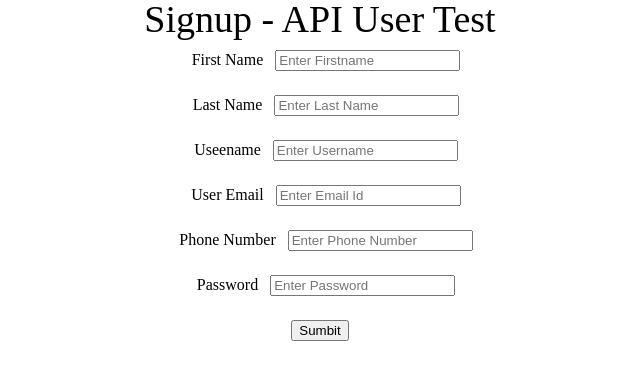
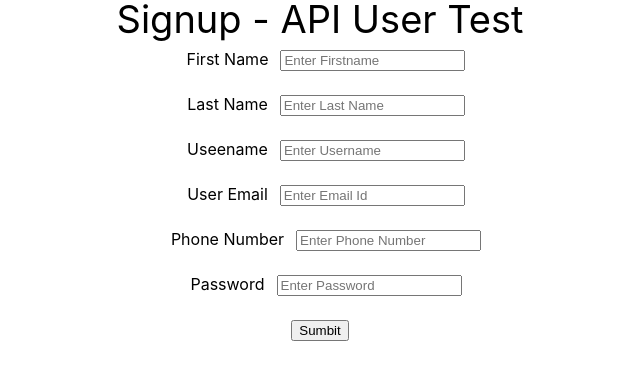
Before and after one commit to rajaovi/in-a-day, a React (Create React App) app in the folder main/: page / in a window 1280 px wide. Shown: the top 380 px of the page, without its empty margins (320-960 px from the left). Built offline with nearby package versions, Linux system fonts and the light colour scheme; no server answers.

Commit message:
Sign Up Changes

```diff
--- a/main/src/index.css
+++ b/main/src/index.css
@@ -1,3 +1,6 @@
+@import './styles/_reset.scss';
+@import './styles/_common.scss';
+
 body {
   margin: 0;
   font-family: -apple-system, BlinkMacSystemFont, 'Segoe UI', 'Roboto', 'Oxygen',
--- a/main/src/pages/Signup/index.js
+++ b/main/src/pages/Signup/index.js
@@ -59,7 +59,7 @@ const Signup = () => {
         <p>
           <label>Phone Number</label>
           <Input
-            inputType="phone"
+            inputType="number"
             inputReqired={true}
             value={userPhoneNumber}
             inputPlaceholder="Enter Phone Number"
--- a/main/src/styles/_common.scss
+++ b/main/src/styles/_common.scss
@@ -1,5 +1,3 @@
-@import 'reset';
-
 h2 {
     font-size: 38px;
 }
```
Also changed, not shown: main/src/logo.svg (deleted).
